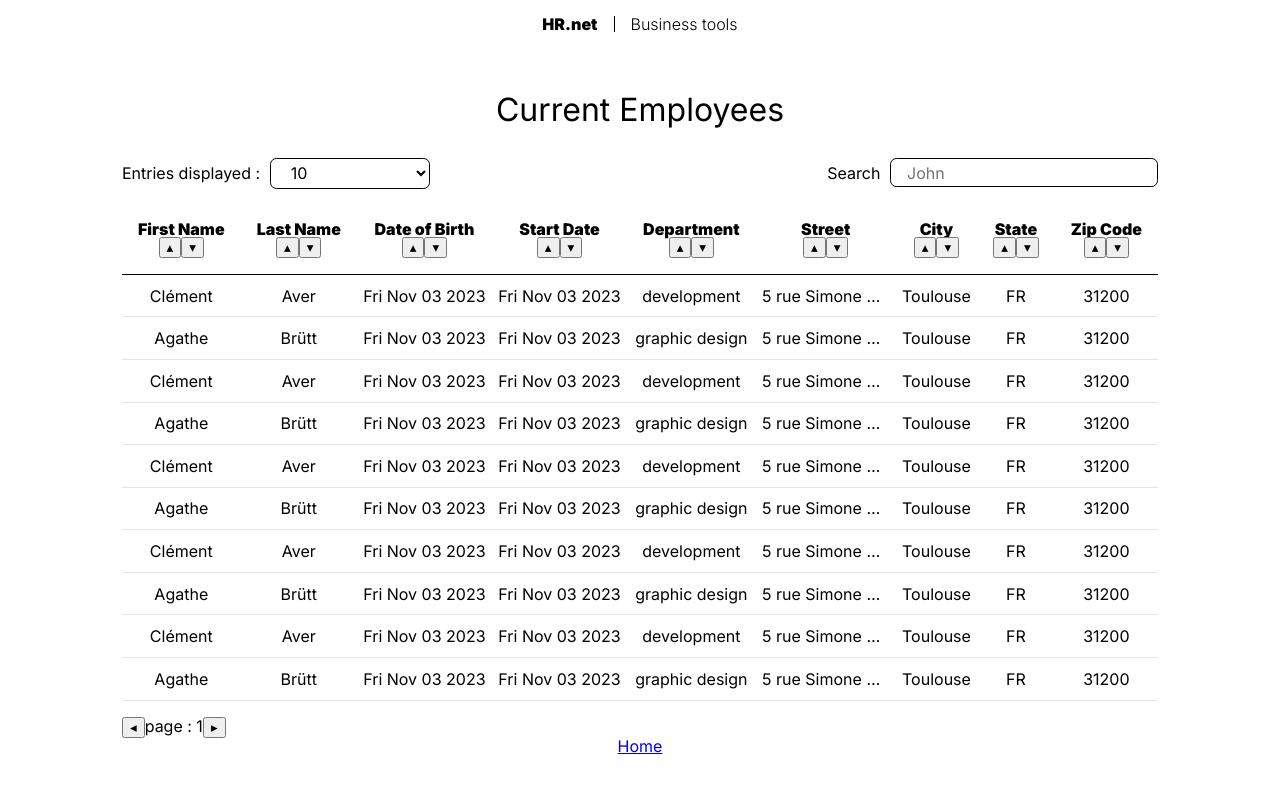
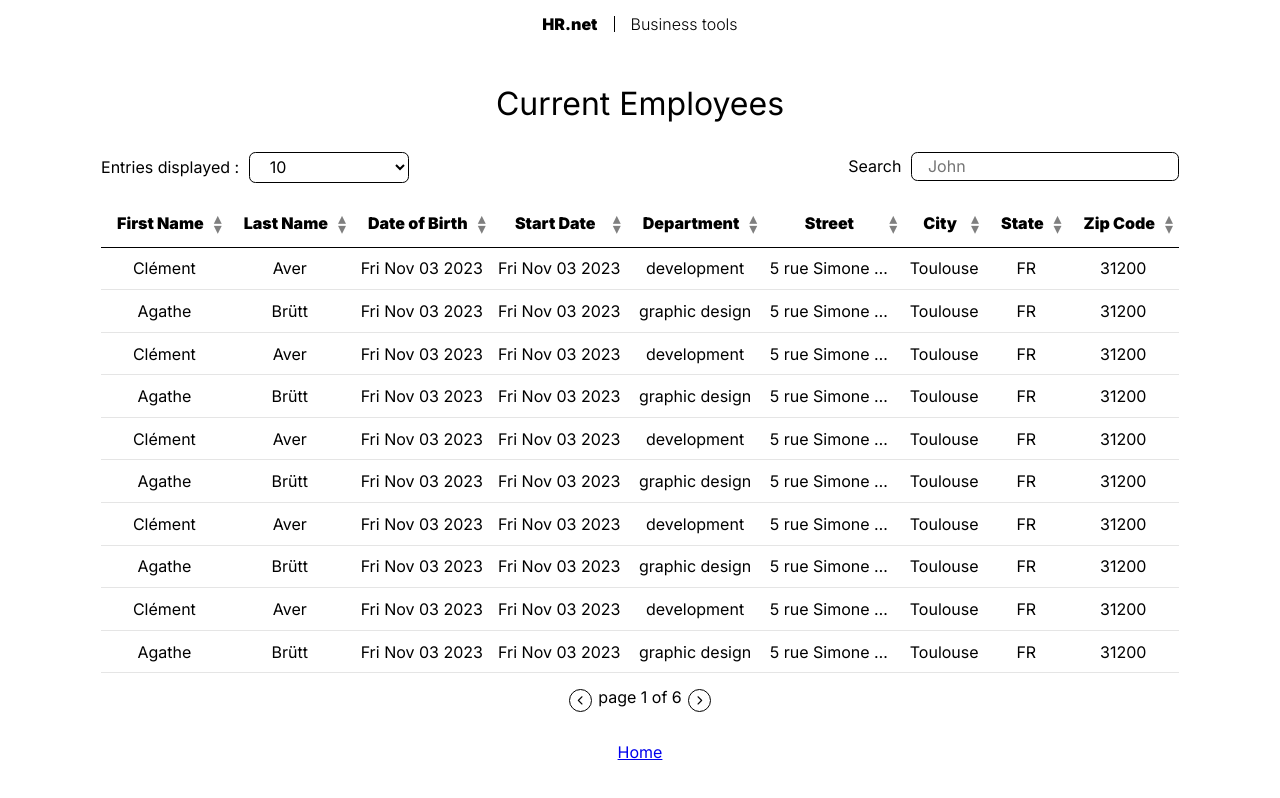
Before and after one commit to ClementAver/OC-WealthHealth, a React (Vite) app: page /employee-list in a window 1280 px wide. Built offline with nearby package versions, Linux system fonts and the light colour scheme.

Commit message:
[+] Adds EmployeesTable component stylesheet.

```diff
--- a/index.html
+++ b/index.html
@@ -11,6 +11,10 @@
       rel="stylesheet"
       href="css/style.css"
     />
+    <script
+      src="https://kit.fontawesome.com/23e60d5d3c.js"
+      crossorigin="anonymous"
+    ></script>
   </head>
   <body>
     <div id="root"></div>
--- a/public/css/style.css
+++ b/public/css/style.css
@@ -637,5 +637,126 @@ td:nth-child(even) {
 .employees-table .form__item {
   max-width: fit-content;
 }
+.employees-table th {
+  position: relative;
+  padding-right: 1.5rem;
+}
+.employees-table .container-sort {
+  position: absolute;
+  top: 30%;
+  right: 0;
+  display: flex;
+  flex-flow: column nowrap;
+}
+.employees-table .container-sort button {
+  font-family: "Inter", sans-serif;
+  font-size: 1rem;
+  line-height: 0.5rem;
+  border-radius: 2rem;
+  border: none;
+  background-color: rgba(0, 0, 0, 0);
+  cursor: pointer;
+}
+.employees-table button {
+  color: rgba(0, 0, 0, 0.5);
+  border: 1px solid black;
+}
+.employees-table button:hover {
+  color: rgb(0, 0, 0);
+}
+.employees-table .paging {
+  align-self: center;
+  margin-bottom: 2rem;
+  box-sizing: border-box;
+}
+.employees-table .paging span {
+  padding: 0.4rem;
+}
+.employees-table .paging button {
+  color: rgb(0, 0, 0);
+  font-size: 0.6rem;
+  font-family: "Inter", sans-serif;
+  line-height: 1rem;
+  height: 1.4rem;
+  width: 1.4rem;
+  border-radius: 2rem;
+  display: inline-flex;
+  justify-content: center;
+  align-items: center;
+  background-color: rgba(0, 0, 0, 0);
+}
+.employees-table .paging button:hover {
+  background-color: rgba(0, 0, 0, 0.05);
+}
+
+.employees-table {
+  display: flex;
+  flex-flow: column nowrap;
+  width: max-content;
+  margin: auto;
+}
+.employees-table .form {
+  margin-bottom: 0;
+  width: 100%;
+  max-width: none;
+}
+.employees-table .form__container {
+  width: 100%;
+  justify-content: space-between;
+}
+.employees-table .form__item {
+  max-width: fit-content;
+}
+.employees-table th {
+  position: relative;
+  padding-right: 1.5rem;
+}
+.employees-table .container-sort {
+  position: absolute;
+  top: 30%;
+  right: 0;
+  display: flex;
+  flex-flow: column nowrap;
+}
+.employees-table .container-sort button {
+  font-family: "Inter", sans-serif;
+  font-size: 1rem;
+  line-height: 0.5rem;
+  border-radius: 2rem;
+  border: none;
+  background-color: rgba(0, 0, 0, 0);
+  cursor: pointer;
+}
+.employees-table button {
+  color: rgba(0, 0, 0, 0.5);
+  border: 1px solid black;
+}
+.employees-table button:hover {
+  color: rgb(0, 0, 0);
+}
+.employees-table .paging {
+  align-self: center;
+  margin-bottom: 2rem;
+  box-sizing: border-box;
+}
+.employees-table .paging span {
+  padding: 0.4rem;
+}
+.employees-table .paging button {
+  color: rgb(0, 0, 0);
+  font-size: 0.6rem;
+  font-family: "Inter", sans-serif;
+  line-height: 1rem;
+  height: 1.4rem;
+  width: 1.4rem;
+  border-radius: 2rem;
+  display: inline-flex;
+  justify-content: center;
+  align-items: center;
+  background-color: rgba(0, 0, 0, 0);
+}
+.employees-table .paging button:hover {
+  background-color: rgba(0, 0, 0, 0.05);
+}
 
 /*# sourceMappingURL=style.css.map */
--- a/src/components/EmployeesTable/EmployeesTable.tsx
+++ b/src/components/EmployeesTable/EmployeesTable.tsx
@@ -4,7 +4,6 @@ import type { State } from "../../types/inputs";
 import Select from "../inputs/Select/Select";
 import TextInput from "../inputs/TextInput/TextInput";
 import { Employee } from "../../types/employees";
-// import _ from "lodash";
 
 export default function EmployeesTable() {
   const employeesState = useSelector((state: { employees: [State] }) => state.employees);
@@ -104,63 +103,63 @@ export default function EmployeesTable() {
           <tr>
             <th scope="col">
               First Name
-              <div>
+              <div className="container-sort">
                 <button onClick={() => setInputsState((state) => ({ ...state, sortBy: "firstName" }))}>▴</button>
                 <button onClick={() => setInputsState((state) => ({ ...state, sortBy: "firstName-reverse" }))}>▾</button>
               </div>
             </th>
             <th scope="col">
               Last Name{" "}
-              <div>
+              <div className="container-sort">
                 <button onClick={() => setInputsState((state) => ({ ...state, sortBy: "lastName" }))}>▴</button>
                 <button onClick={() => setInputsState((state) => ({ ...state, sortBy: "lastName-reverse" }))}>▾</button>
               </div>
             </th>
             <th scope="col">
               Date of Birth{" "}
-              <div>
+              <div className="container-sort">
                 <button onClick={() => setInputsState((state) => ({ ...state, sortBy: "birthDate" }))}>▴</button>
                 <button onClick={() => setInputsState((state) => ({ ...state, sortBy: "birthDate-reverse" }))}>▾</button>
               </div>
             </th>
             <th scope="col">
               Start Date{" "}
-              <div>
+              <div className="container-sort">
                 <button onClick={() => setInputsState((state) => ({ ...state, sortBy: "startDate" }))}>▴</button>
                 <button onClick={() => setInputsState((state) => ({ ...state, sortBy: "startDate-reverse" }))}>▾</button>
               </div>
             </th>
             <th scope="col">
               Department{" "}
-              <div>
+              <div className="container-sort">
                 <button onClick={() => setInputsState((state) => ({ ...state, sortBy: "department" }))}>▴</button>
                 <button onClick={() => setInputsState((state) => ({ ...state, sortBy: "department-reverse" }))}>▾</button>
               </div>
             </th>
             <th scope="col">
               Street{" "}
-              <div>
+              <div className="container-sort">
                 <button onClick={() => setInputsState((state) => ({ ...state, sortBy: "street" }))}>▴</button>
                 <button onClick={() => setInputsState((state) => ({ ...state, sortBy: "street-reverse" }))}>▾</button>
               </div>
             </th>
             <th scope="col">
               City{" "}
-              <div>
+              <div className="container-sort">
                 <button onClick={() => setInputsState((state) => ({ ...state, sortBy: "city" }))}>▴</button>
                 <button onClick={() => setInputsState((state) => ({ ...state, sortBy: "city-reverse" }))}>▾</button>
               </div>
             </th>
             <th scope="col">
               State{" "}
-              <div>
+              <div className="container-sort">
                 <button onClick={() => setInputsState((state) => ({ ...state, sortBy: "state" }))}>▴</button>
                 <button onClick={() => setInputsState((state) => ({ ...state, sortBy: "state-reverse" }))}>▾</button>
               </div>
             </th>
             <th scope="col">
               Zip Code{" "}
-              <div>
+              <div className="container-sort">
                 <button onClick={() => setInputsState((state) => ({ ...state, sortBy: "zipCode" }))}>▴</button>
                 <button onClick={() => setInputsState((state) => ({ ...state, sortBy: "zipCode-reverse" }))}>▾</button>
               </div>
@@ -183,21 +182,23 @@ export default function EmployeesTable() {
           ))}
         </tbody>
       </table>
-      <div>
+      <div className="paging">
         <button
           onClick={() => {
             if (page > 1) setPage(page - 1);
           }}
         >
-          ◂
+          <i className="fa-solid fa-chevron-left"></i>
         </button>
-        <span>page : {page}</span>
+        <span>
+          page {page} of {Math.ceil(total / parseInt(inputsState.showEntries))}
+        </span>
         <button
           onClick={() => {
             if (page * parseInt(inputsState.showEntries) < total) setPage(page + 1);
           }}
         >
-          ▸
+          <i className="fa-solid fa-chevron-right"></i>
         </button>
       </div>
     </div>
--- /dev/null
+++ b/stylesheets/components/EmployeesTable.scss
@@ -0,0 +1,85 @@
+.employees-table {
+  display: flex;
+  flex-flow: column nowrap;
+  width: max-content;
+  margin: auto;
+
+  .form {
+    margin-bottom: 0;
+    width: 100%;
+    max-width: none;
+
+    &__container {
+      width: 100%;
+      justify-content: space-between;
+    }
+
+    &__item {
+      max-width: fit-content;
+    }
+  }
+
+  th {
+    position: relative;
+    padding-right: 1.5rem;
+  }
+
+  .container-sort {
+    position: absolute;
+    top: 30%;
+    right: 0;
+
+    display: flex;
+    flex-flow: column nowrap;
+
+    button {
+      font-family: "Inter", sans-serif;
+      font-size: 1rem;
+      line-height: 0.5rem;
+      border-radius: 2rem;
+      border: none;
+      background-color: rgba(0, 0, 0, 0);
+      cursor: pointer;
+    }
+  }
+
+  button {
+    color: rgba(0, 0, 0, 0.5);
+
+    border: 1px solid black;
+
+    &:hover {
+      color: rgba(0, 0, 0, 1);
+    }
+  }
+
+  .paging {
+    align-self: center;
+    margin-bottom: 2rem;
+    box-sizing: border-box;
+
+    span {
+      padding: 0.4rem;
+    }
+
+    button {
+      color: rgba(0, 0, 0, 1);
+      font-size: 0.6rem;
+      font-family: "Inter", sans-serif;
+      line-height: 1rem;
+      height: 1.4rem;
+      width: 1.4rem;
+      border-radius: 2rem;
+
+      display: inline-flex;
+      justify-content: center;
+      align-items: center;
+
+      background-color: rgba(0, 0, 0, 0);
+
+      &:hover {
+        background-color: rgba(0, 0, 0, 0.05);
+      }
+    }
+  }
+}
--- a/stylesheets/components/EmployeesTables.scss
+++ /dev/null
@@ -1,21 +0,0 @@
-.employees-table {
-  display: flex;
-  flex-flow: column nowrap;
-  width: max-content;
-  margin: auto;
-
-  .form {
-    margin-bottom: 0;
-    width: 100%;
-    max-width: none;
-
-    &__container {
-      width: 100%;
-      justify-content: space-between;
-    }
-
-    &__item {
-      max-width: fit-content;
-    }
-  }
-}
--- a/stylesheets/main.scss
+++ b/stylesheets/main.scss
@@ -175,4 +175,5 @@ h1 {
 @import "components/Modal.scss";
 @import "components/Datepicker.scss";
 @import "components/Select.scss";
-@import "components/EmployeesTables.scss";
+@import "components/EmployeesTable.scss";
+@import "components/EmployeesTable.scss";
```
Also changed, not shown: src/pages/Home/Home.tsx (+0 -11 lines), 1 other file (tests, documents, lock files or other folders).
